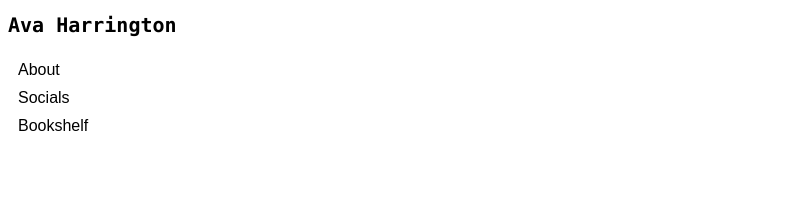
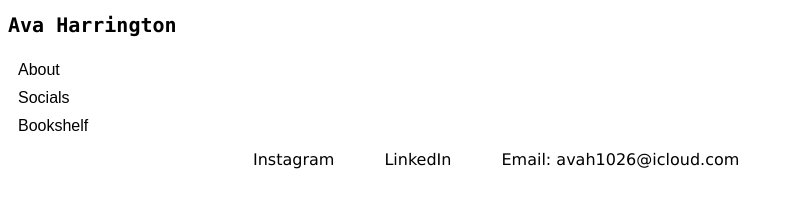
Before and after one commit to avah1026/personal-website, a plain HTML site: page socials.html in a window 1280 px wide. Shown: the whole page, without its empty margins (0-793 px from the left). Drawn offline with Linux system fonts and the light colour scheme.

Commit message:
social links

```diff
--- a/socials.html
+++ b/socials.html
@@ -19,7 +19,9 @@
         </nav>
 
         <div class="social">
-
+            <a class ="soc" href="https://www.instagram.com/ava.harrington_">Instagram</a>
+            <a class="soc" href="https://www.linkedin.com/in/ava-harrington-3386972ab/">LinkedIn</a>
+            <a class="soc" href="mailto:avah1026@icloud.com">Email: avah1026@icloud.com</a>
         </div>
 </body>
 </html>
--- a/style.css
+++ b/style.css
@@ -8,7 +8,7 @@ h1 {
 .sidenav {
     height: 100%;
     width: 100px;
-    position:fixed;
+    position:relative;
     display: block;
     padding: 5px;
 }
@@ -55,3 +55,19 @@ ul {
     height: 130px; /* Set the height to the desired value */
     object-fit: cover; /* This will crop the image to fit the container */
 }
+
+.social {
+    margin-left: 200px;
+    display: flex;
+    padding: 0px;
+    text-indent: 40px;
+}
+
+
+a.soc:link {
+    font-family: Verdana, sans-serif;
+}
+
+a.soc:hover {
+    color: rgb(216, 77, 91);
+}
```
Also changed, not shown: 1 other file.
